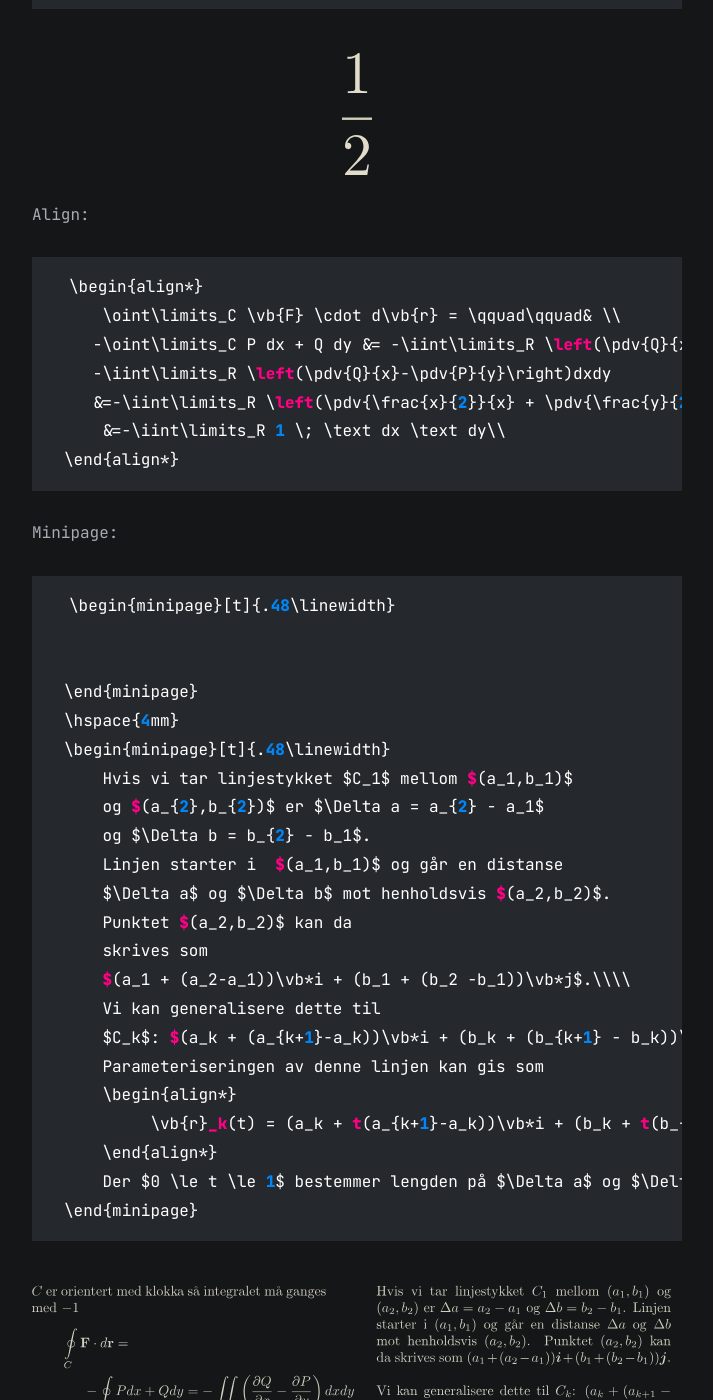
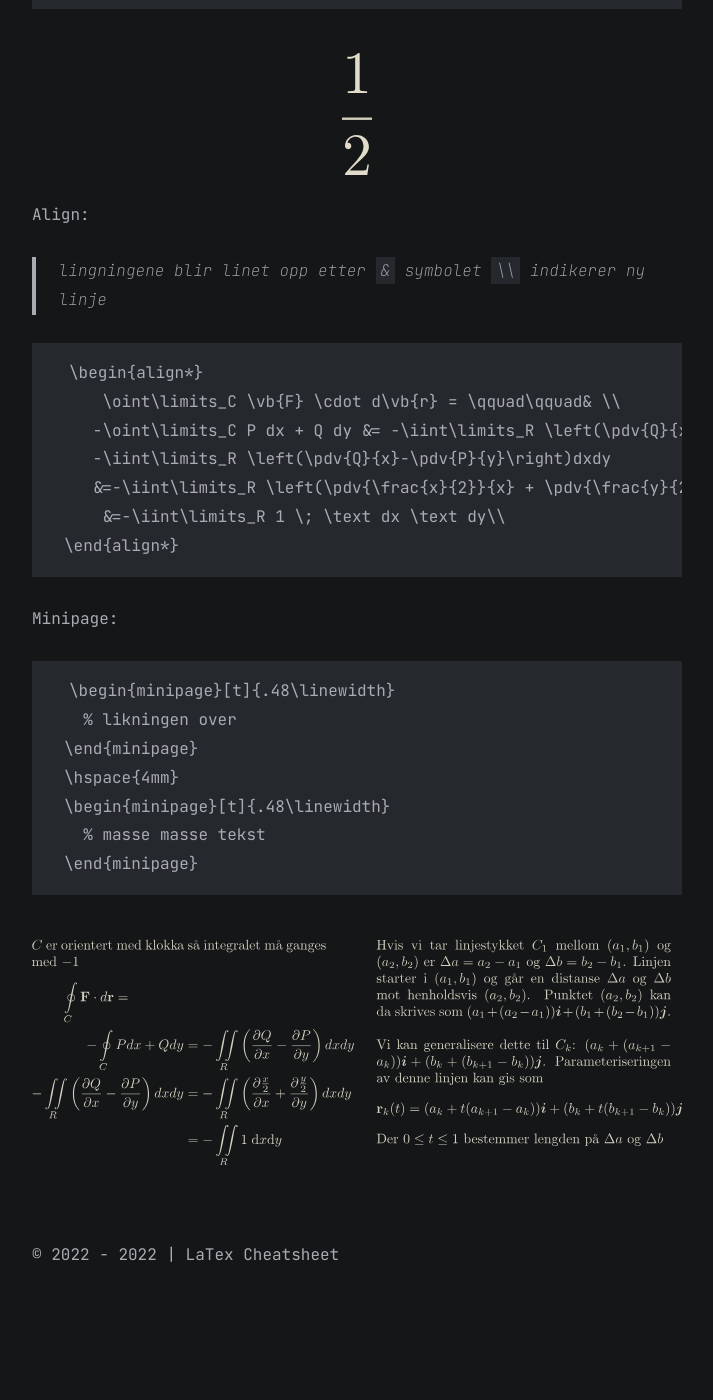
Before and after one commit to bragewiseth/LaTexCheatsheet, a Jekyll site: the page built from index.md, in a window 1280 px wide and 1400 px high, scrolled down 358 px. Shown: the whole window, without its empty margins (283-996 px from the left). Built offline with Jekyll 4.4.1, drawn with Linux system fonts in a browser that asks for light colours; after the commit the page ends 1693 px from its top, so only the background shows below that; some of the changed text lies outside the part shown.

Commit message:
ny index

```diff
--- a/index.md
+++ b/index.md
@@ -4,7 +4,7 @@ layout: post
 
 Brøker:
 
-~~~ javascript
+~~~ Tex
   $$\frac{1}{2}$$
 ~~~
 
@@ -14,7 +14,10 @@ Brøker:
 
 Align:
 
-~~~ javascript
+> lingningene blir linet opp etter `&` symbolet
+> `\\` indikerer ny linje
+
+~~~ Tex
 \begin{align*}
     \oint\limits_C \vb{F} \cdot d\vb{r} = \qquad\qquad& \\
    -\oint\limits_C P dx + Q dy &= -\iint\limits_R \left(\pdv{Q}{x}-\pdv{P}{y}\right)dxdy\\
@@ -26,28 +29,13 @@ Align:
 
 Minipage:
 
-~~~ javascript
+~~~ Tex
 \begin{minipage}[t]{.48\linewidth}
-
-
+  % likningen over
 \end{minipage}
 \hspace{4mm}
 \begin{minipage}[t]{.48\linewidth}
-    Hvis vi tar linjestykket $C_1$ mellom $(a_1,b_1)$
-    og $(a_{2},b_{2})$ er $\Delta a = a_{2} - a_1$
-    og $\Delta b = b_{2} - b_1$.
-    Linjen starter i  $(a_1,b_1)$ og går en distanse
-    $\Delta a$ og $\Delta b$ mot henholdsvis $(a_2,b_2)$.
-    Punktet $(a_2,b_2)$ kan da
-    skrives som
-    $(a_1 + (a_2-a_1))\vb*i + (b_1 + (b_2 -b_1))\vb*j$.\\\\
-    Vi kan generalisere dette til
-    $C_k$: $(a_k + (a_{k+1}-a_k))\vb*i + (b_k + (b_{k+1} - b_k))\vb*j$.
-    Parameteriseringen av denne linjen kan gis som
-    \begin{align*}
-         \vb{r}_k(t) = (a_k + t(a_{k+1}-a_k))\vb*i + (b_k + t(b_{k+1} - b_k))\vb*j
-    \end{align*}
-    Der $0 \le t \le 1$ bestemmer lengden på $\Delta a$ og $\Delta b$
+  % masse masse tekst
 \end{minipage}
 ~~~
 
```
